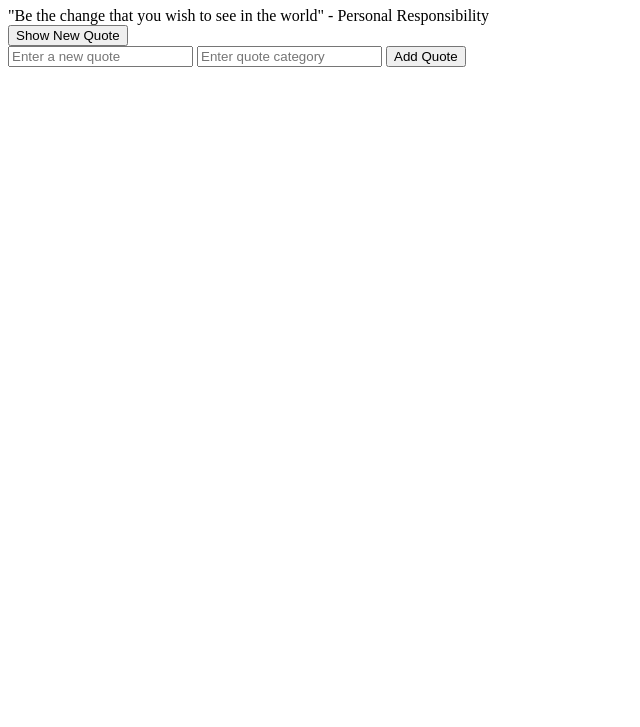
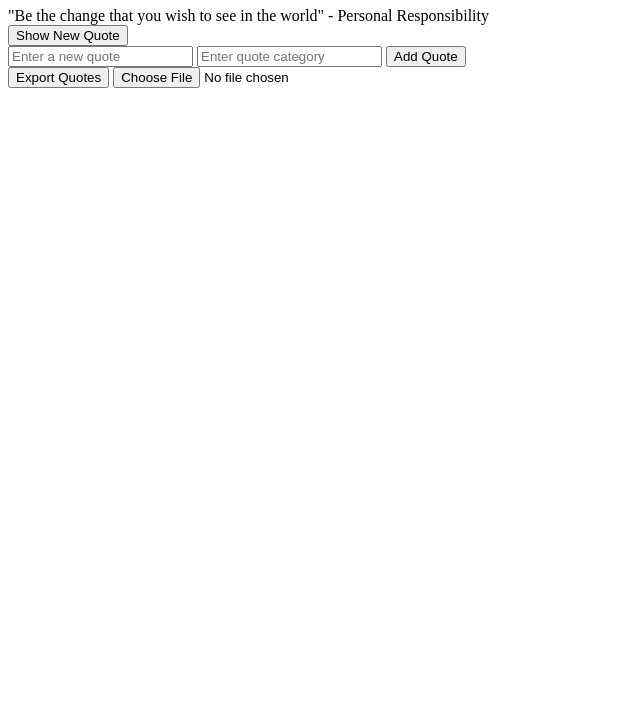
Before and after one commit to Aisha-ai715/alx_fe_javascript, a plain HTML site: page dom-manipulation/index.html in a window 1280 px wide. Shown: the part 73-800 px from the top of the page, without its empty margins (0-640 px from the left). Drawn offline with Linux system fonts and the light colour scheme.

Commit message:
fix some bug

```diff
--- a/dom-manipulation/index.html
+++ b/dom-manipulation/index.html
@@ -18,6 +18,11 @@
     <button onclick="addQuote()">Add Quote</button>
   </div>
 
+  <div>
+    <button id="exportBtn">Export Quotes</button>
+    <input type="file" id="importFile" accept=".json" />
+  </div>
+
   <script src="script.js"></script>
 </body>
 
--- a/dom-manipulation/script.js
+++ b/dom-manipulation/script.js
@@ -141,4 +141,6 @@ window.onload = function() {
     }
 
     document.getElementById('newQuote').addEventListener('click', showRandomQuote);
+    document.getElementById('exportBtn').addEventListener('click', exportToJsonFile);
+    document.getElementById('importFile').addEventListener('change', importFromJsonFile);
 }
```
